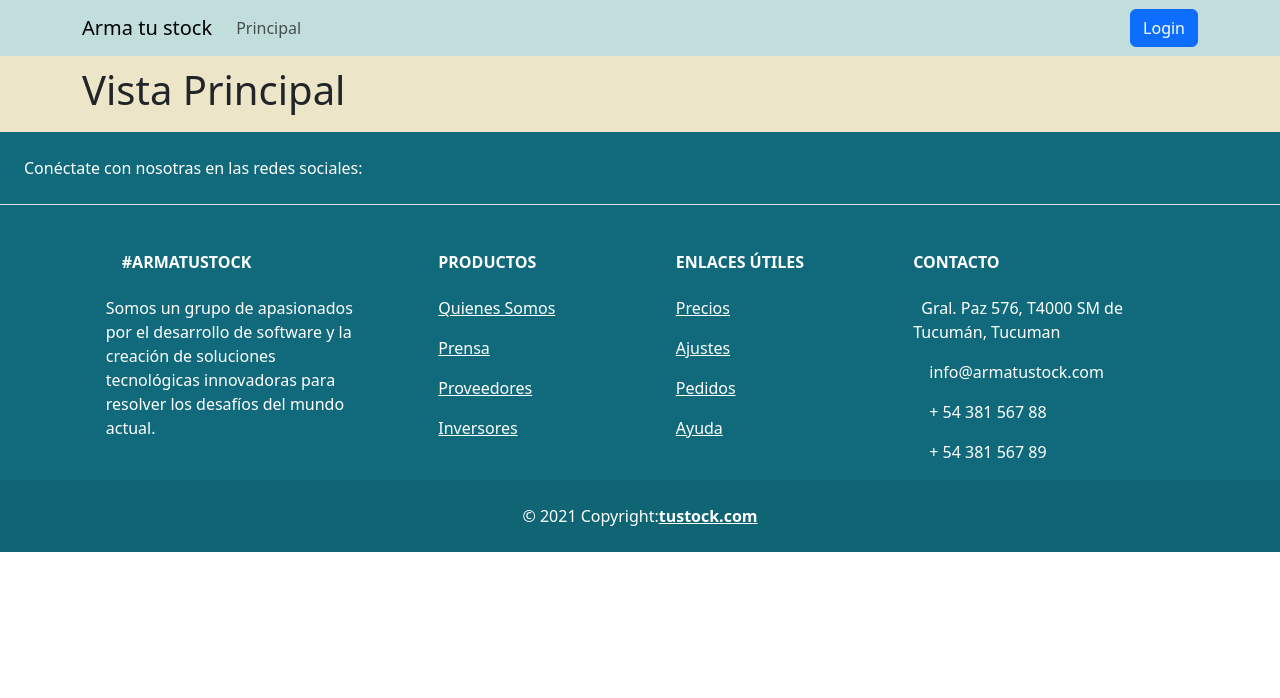
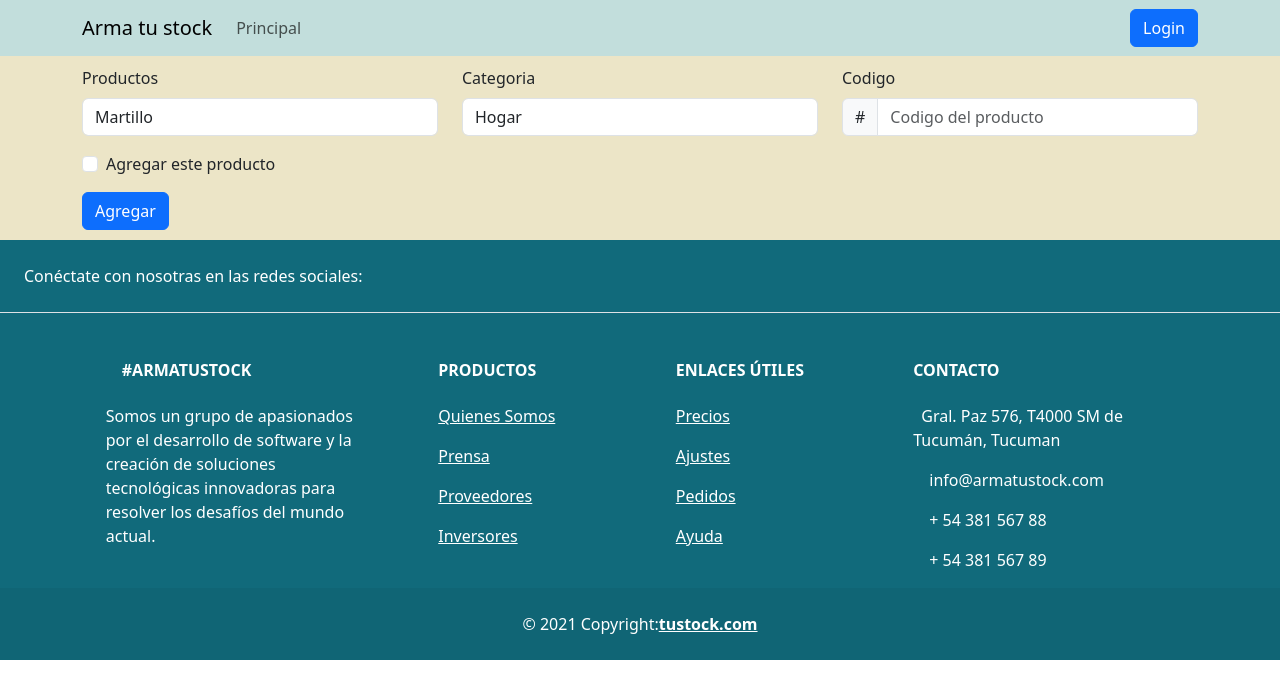
Before and after one commit to CarlosDipFadel/FrontEnd-ArmaTuStock, a React (Vite) app: page / in a window 1280 px wide. Shown: the top 698 px of the page. Built offline with nearby package versions, Linux system fonts and the light colour scheme; the HTML template or start-up script is replaced by a standard one.

Commit message:
Creo formulario para carga de productos, se soluciona inconveniente para mergear footer, nav con los demas componentes

```diff
--- a/src/components/footer/FooterLayout.jsx
+++ b/src/components/footer/FooterLayout.jsx
@@ -1,4 +1,4 @@
-import React from "react";
+
 
 import {
   MDBFooter,
--- a/src/pages/home/Home.jsx
+++ b/src/pages/home/Home.jsx
@@ -1,11 +1,76 @@
-import React from 'react';
+import { useState } from 'react';
+import Button from 'react-bootstrap/Button';
+import Col from 'react-bootstrap/Col';
+import Form from 'react-bootstrap/Form';
+import InputGroup from 'react-bootstrap/InputGroup';
+import Row from 'react-bootstrap/Row';
 
-const Home = () => {
-    return (
-        <div>
-            <h1>Vista Principal</h1>
-        </div>
-    );
-};
+function FormExample() {
+  const [validated, setValidated] = useState(false);
 
-export default Home;
+  const handleSubmit = (event) => {
+    const form = event.currentTarget;
+    if (form.checkValidity() === false) {
+      event.preventDefault();
+      event.stopPropagation();
+    }
+
+    setValidated(true);
+  };
+
+  return (
+    <div>
+    <Form noValidate validated={validated} onSubmit={handleSubmit}>
+      <Row className="mb-3">
+        <Form.Group as={Col} md="4" controlId="validationCustom01">
+          <Form.Label>Productos</Form.Label>
+          <Form.Control
+            required
+            type="text"
+            placeholder="Nombre del producto"
+            defaultValue="Martillo"
+          />
+          <Form.Control.Feedback>Bien</Form.Control.Feedback>
+        </Form.Group>
+        <Form.Group as={Col} md="4" controlId="validationCustom02">
+          <Form.Label>Categoria</Form.Label>
+          <Form.Control
+            required
+            type="text"
+            placeholder="Tipo de producto"
+            defaultValue="Hogar"
+          />
+          <Form.Control.Feedback>Bien</Form.Control.Feedback>
+        </Form.Group>
+        <Form.Group as={Col} md="4" controlId="validationCustomUsername">
+          <Form.Label>Codigo</Form.Label>
+          <InputGroup hasValidation>
+            <InputGroup.Text id="inputGroupPrepend">#</InputGroup.Text>
+            <Form.Control
+              type="text"
+              placeholder="Codigo del producto"
+              aria-describedby="inputGroupPrepend"
+              required
+            />
+            <Form.Control.Feedback type="invalid">
+              Codigo invalido
+            </Form.Control.Feedback>
+          </InputGroup>
+        </Form.Group>
+      </Row>
+
+      <Form.Group className="mb-3">
+        <Form.Check
+          required
+          label="Agregar este producto"
+          feedback="El producto fue agregado"
+          feedbackType="invalid"
+        />
+      </Form.Group>
+      <Button type="submit">Agregar</Button>
+    </Form>
+    </div>
+  );
+}
+
+export default FormExample;
```
